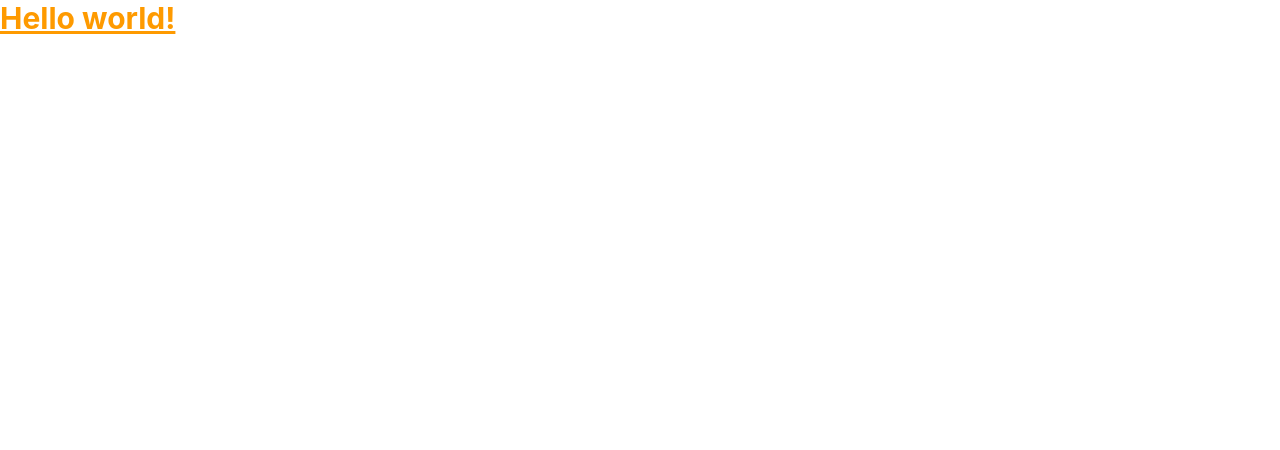
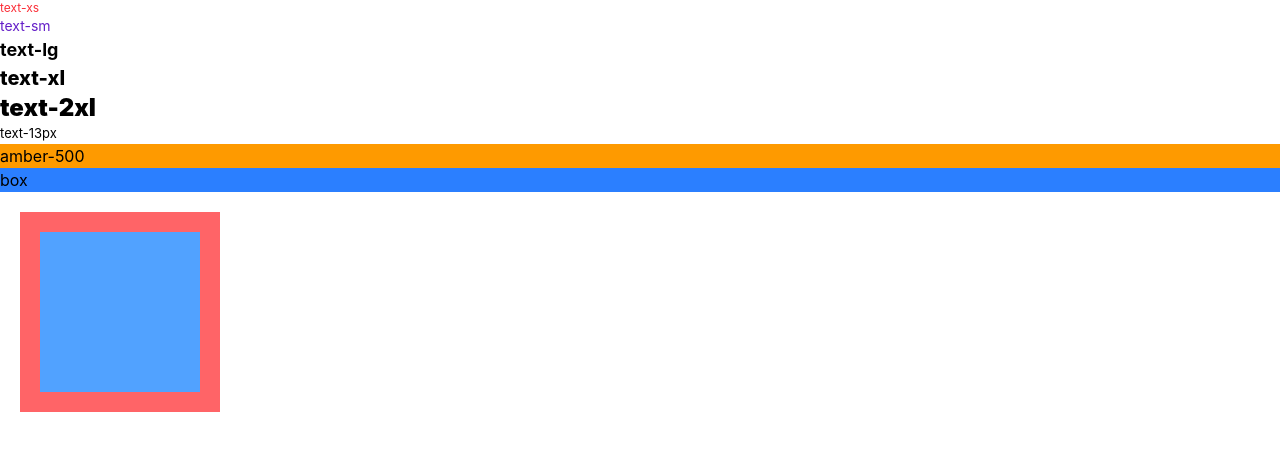
Before and after one commit to sangyeop0529/2605_onebite_exam, a React (Vite) app: page / in a window 1280 px wide. Shown: the top 450 px of the page. Built offline with nearby package versions, Linux system fonts and the light colour scheme.

Commit message:
feat: Tailwind CSS 주요 기능 테스트 및 예제 코드 작성

```diff
--- a/src/App.tsx
+++ b/src/App.tsx
@@ -2,9 +2,26 @@
 
 function App() {
   return (
-    <h1 className="text-3xl font-bold text-amber-500 underline">
-      Hello world!
-    </h1>
+    <div>
+      {/* 타이포그래피 */}
+      <div className="text-xs text-red-500">text-xs</div>
+      <div className="text-sm text-[rgb(100,30,200)]">text-sm</div>
+      <div className="text-lg font-bold">text-lg</div>
+      <div className="text-xl font-extrabold">text-xl</div>
+      <div className="text-2xl font-black">text-2xl</div>
+      <div className="text-[13px]">text-13px</div>
+
+      {/* 백그라운드 */}
+      <div className="bg-amber-500">amber-500</div>
+
+      {/* 사이즈 */}
+      <div className="w-full bg-blue-500">box</div>
+
+      {/* 여백 */}
+      <div className="mx-5 my-5 h-50 w-50 bg-red-400 px-5 py-5">
+        <div className="h-full w-full bg-blue-400"></div>
+      </div>
+    </div>
   );
 }
 
```
